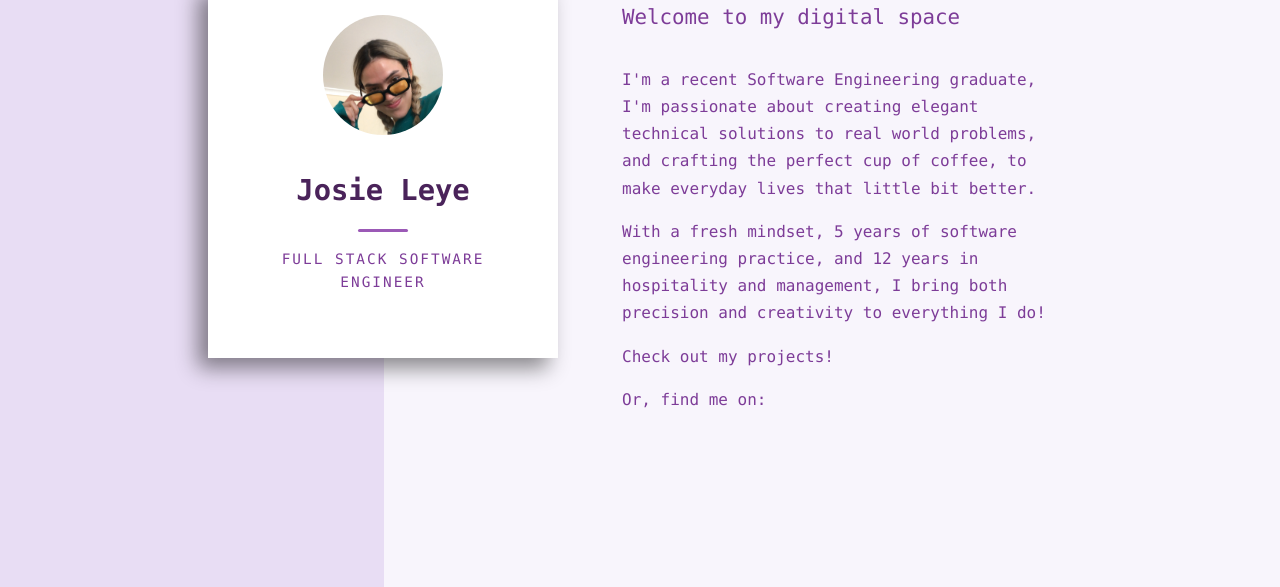
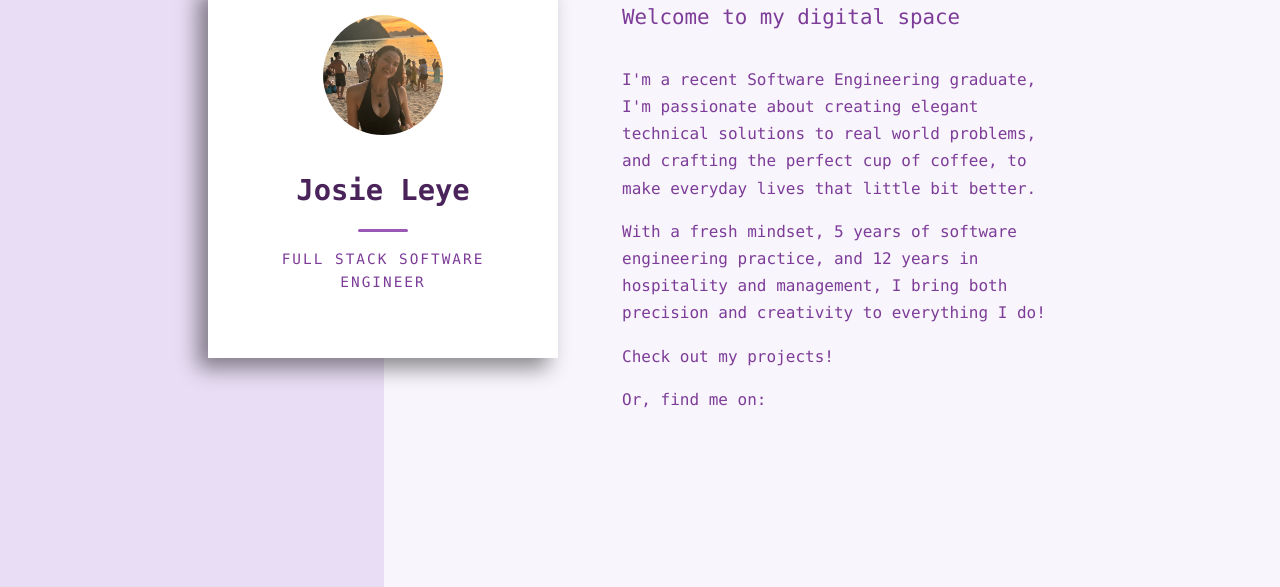
Before and after one commit to jileye1/personal-portfolio, a Gatsby site: page / in a window 1280 px wide. Shown: the part 258-845 px from the top of the page. Built offline with nearby package versions, Linux system fonts and the light colour scheme; Gatsby itself is replaced by a stand-in of ours.

Commit message:
Update profile

```diff
--- a/src/components/hero/Hero.js
+++ b/src/components/hero/Hero.js
@@ -1,6 +1,7 @@
 import React, { useEffect, useState } from "react";
 import { HeroContentStyled, ProfileCard } from "./Hero.styles";
 import sunnies from '../../images/profile/sunnies.jpg'
+import sunset from '../../images/sunset.jpg'
 import { FloatingCard } from '../Card'
 
 const Hero = () => {
@@ -25,7 +26,7 @@ const Hero = () => {
                     >
                         <div className="profile-image-container">
                             <img
-                                src={sunnies}
+                                src={sunset}
                                 alt="Josie Leye"
                                 className="profile-image"
                             />
```
Also changed, not shown: src/images/sunset.jpg (added).
